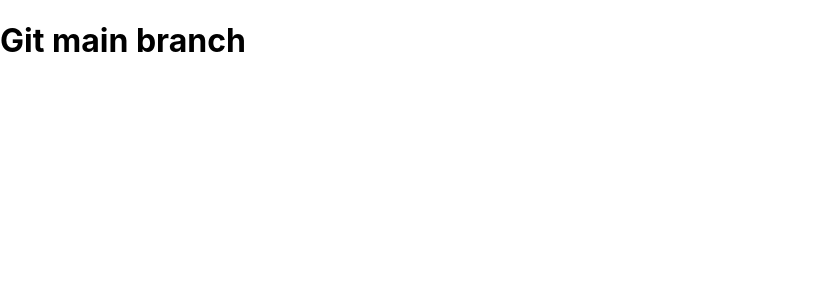
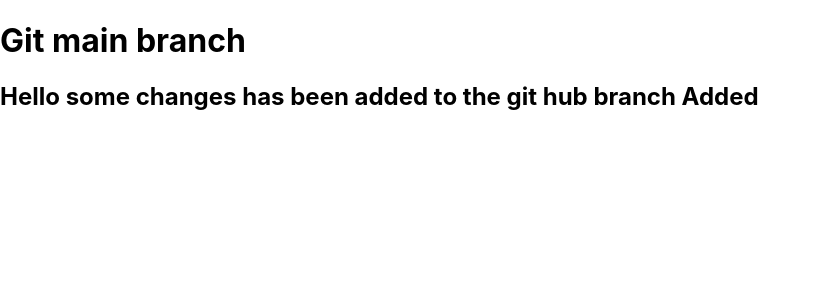
Before and after one commit to surendrareddygaddam/workflow, a React (Create React App) app: page / in a window 1280 px wide. Shown: the top 300 px of the page, without its empty margins (0-820 px from the left). Built offline with nearby package versions, Linux system fonts and the light colour scheme.

Commit message:
added by the git branchadded

```diff
--- a/src/App.js
+++ b/src/App.js
@@ -1,9 +1,13 @@
-import React from 'react'
+import React, { useEffect, useState } from 'react'
 
 const App = () => {
+  const [data,setData]=useState([])
+
   return (
     <div>
       <h1>Git main branch</h1>
+      <h2>Hello some changes has been added to the git hub branch Added</h2>
+
     </div>
   )
 }
```
